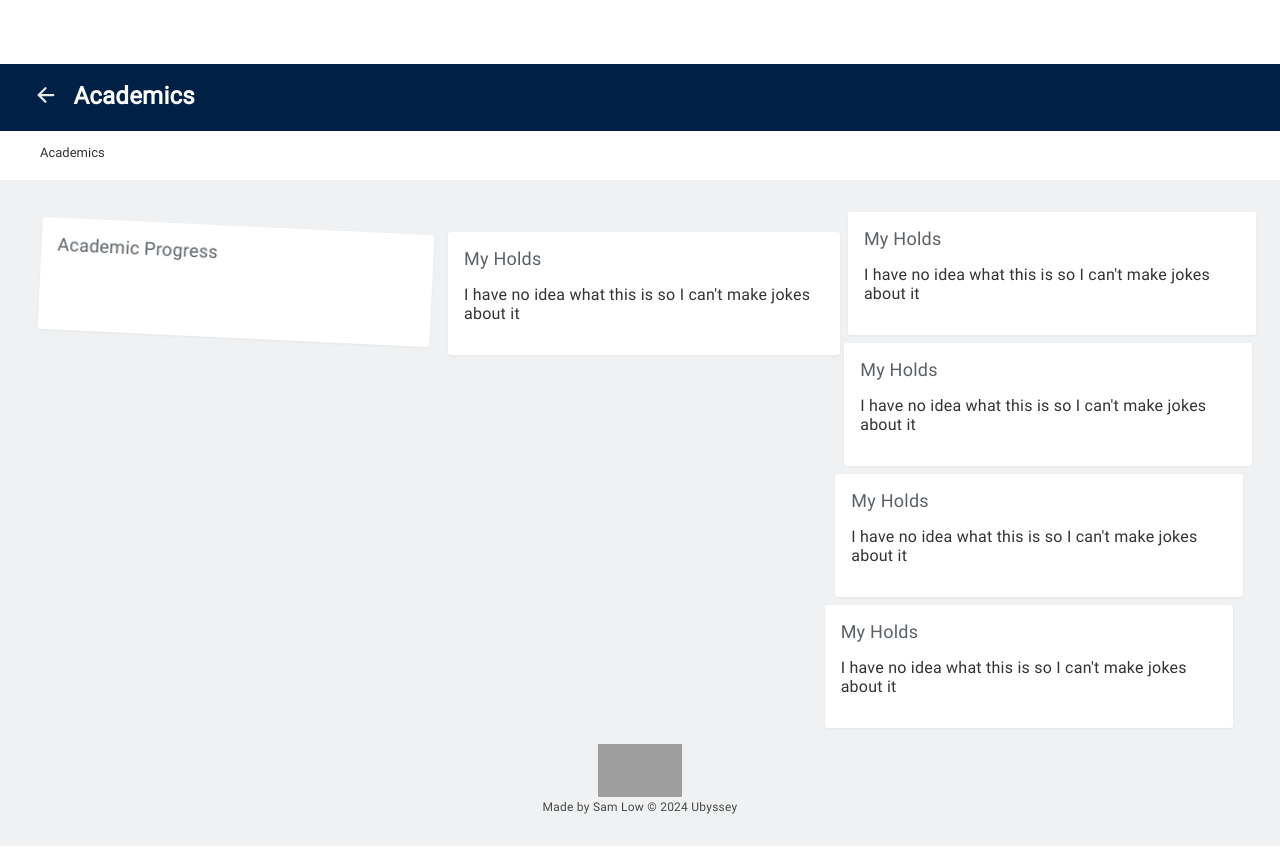
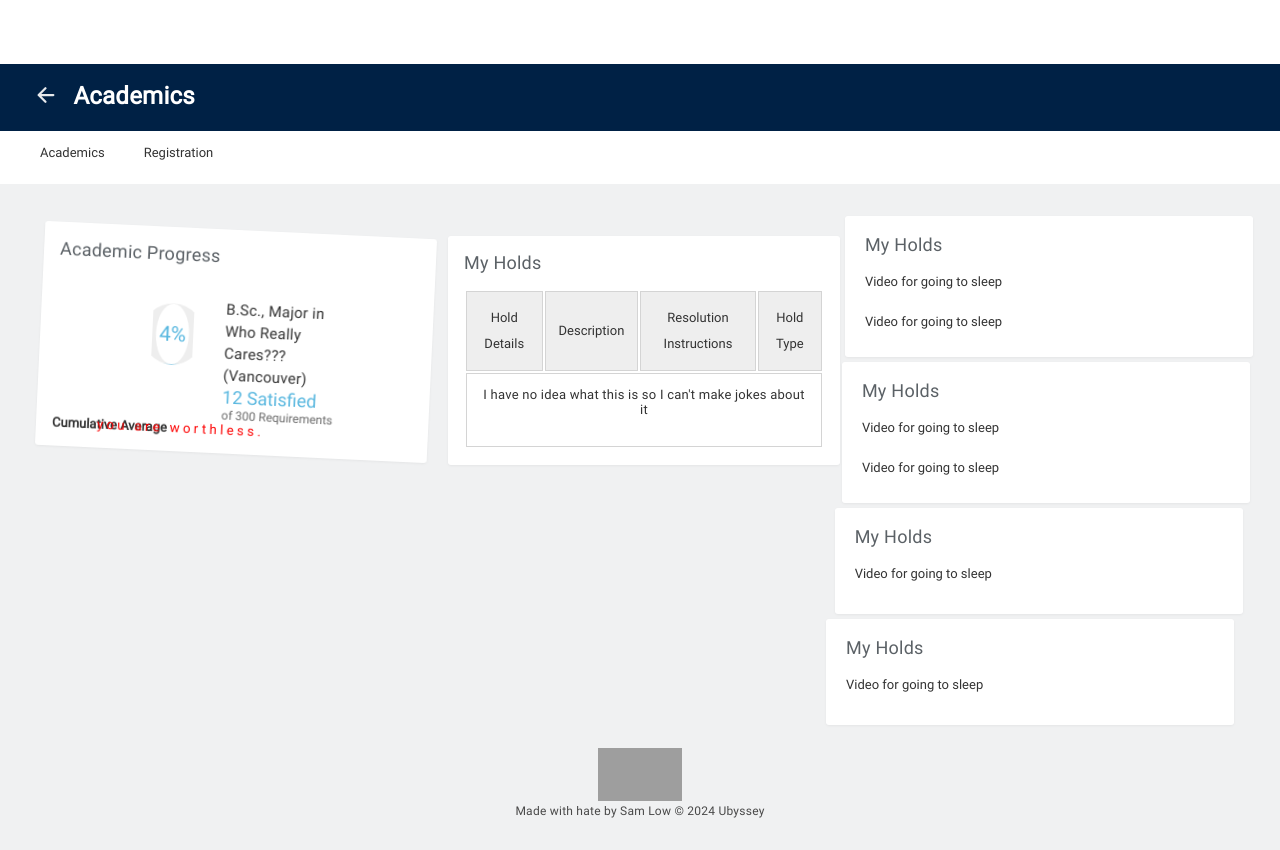
Before and after one commit to ubyssey/Mock-Workday, a React (Create React App) app: page /academics in a window 1280 px wide. Built offline with nearby package versions, Linux system fonts and the light colour scheme; grey boxes are pictures that could not be loaded.

Commit message:
Sorta finish academics and registration page

```diff
--- a/src/Academics.js
+++ b/src/Academics.js
@@ -8,14 +8,15 @@ export function Academics() {
             </div>
             <div className="tabmenu">
                 <ul>
-                    <li>Academics</li>
+                <li><Link to={"/academics/"}>Academics</Link></li>
+                    <li><Link to={"/academics/registration"}>Registration</Link></li>
                 </ul>
             </div>
             <Outlet />
 
             <footer>
                 <img src="https://wd10.myworkday.com/wday/asset/pex/images/workday-logo.svg"></img>
-                <p>Made by Sam Low © 2024 Ubyssey</p>
+                <p>Made with hate by Sam Low © 2024 Ubyssey</p>
             </footer>
         </div>
     );
@@ -26,28 +27,125 @@ export function AcademicsIndex() {
         <div className="section-container">
             <div className="section-box progress">
                 <h2>Academic Progress</h2>
+                <div class="progress-flex">
+                    <div class="progress-circle">
+                        <div class="progress-circle-filled"></div>
+                        <div id="progress-inner" class="progress-circle-inner">4%</div>
+                    </div>
+                    <div>
+                        <h3>B.Sc., Major in Who Really Cares??? (Vancouver)</h3>
+                        <div class="satisfied">12 Satisfied</div>
+                        <div class="out-of">of 300 Requirements</div>
+                    </div>
+                </div>
+                <div class="average"><b>Cumulative Average</b> <span>you are worthless.</span></div>
             </div>
             <div className="section-box holds">
                 <h2>My Holds</h2>
-                <p>I have no idea what this is so I can't make jokes about it</p>
+                <table>
+                    <tr>
+                        <th>Hold Details</th>
+                        <th>Description</th>
+                        <th>Resolution Instructions</th>
+                        <th>Hold Type</th>
+                    </tr>
+                    <tr>
+                        <td colspan="4"><p>I have no idea what this is so I can't make jokes about it</p></td>
+                    </tr>
+                </table>
             </div>
-            <div className="records">
+            <div className="records links">
                 <ul>
                     <li className="section-box records-first">
                         <h2>My Holds</h2>
-                        <p>I have no idea what this is so I can't make jokes about it</p>
+                        <ul>
+                            <li><a href="/">Video for going to sleep</a></li>
+                            <li><a href="/">Video for going to sleep</a></li>
+                        </ul>
                     </li>
                     <li className="section-box records-second">
                         <h2>My Holds</h2>
-                        <p>I have no idea what this is so I can't make jokes about it</p>
+                        <ul>
+                            <li><a href="/">Video for going to sleep</a></li>
+                            <li><a href="/">Video for going to sleep</a></li>
+                        </ul>
                     </li>
                     <li className="section-box records-third">
                         <h2>My Holds</h2>
-                        <p>I have no idea what this is so I can't make jokes about it</p>
+                        <ul>
+                            <li><a href="/">Video for going to sleep</a></li>
+                        </ul>
                     </li>
                     <li className="section-box records-fourth">
                         <h2>My Holds</h2>
-                        <p>I have no idea what this is so I can't make jokes about it</p>
+                        <ul>
+                            <li><a href="/">Video for going to sleep</a></li>
+                        </ul>
+                    </li>
+                </ul>
+            </div>
+        </div>
+    );
+}
+
+export function RegistrationIndex() {
+    return (
+        <div className="section-container">
+            <div className="section-box appointments">
+                <h2>Registration Appointments Active and Upcoming</h2>
+                <div>
+                <table>
+                    <tr>
+                        <th></th>
+                        <th>Appointment Status</th>
+                        <th>Academic Period</th>
+                        <th>Start Time</th>
+                    </tr>
+                    <tr>
+                        <td>B. Sc., Major in Is This Really the Best Way to Start a Conversation?</td>
+                        <td>Active</td>
+                        <td>2024 - 2025 Winter Term 1 at the University of British Columbia Vancouver, Vancouver, BC, Canada V6T 1Z4</td>
+                        <td>20240612T160340Z00:00:00</td>
+                    </tr>
+                    <tr>
+                        <td></td>
+                        <td>Active</td>
+                        <td>2024 - 2025 Winter Term 2 at the University of British Columbia Vancouver, Vancouver, BC, Canada V6T 1Z4</td>
+                        <td>20240612T160340Z00:00:00</td>
+                    </tr>
+                </table>
+                </div>
+            </div>
+            <div className="section-box schedule">
+                <h2>Current Schedule</h2>
+                <p>No Courses Registered</p>
+            </div>
+            <div className="reg-links links">
+                <ul>
+                    <li className="section-box">
+                        <h2>Registration</h2>
+                        <ul>
+                            <li><a href="/">Find Course Sections???</a></li>
+                            <li><a href="/">Video for going to sleep</a></li>
+                            <li><a href="/">Video for going to sleep</a></li>
+                            <li><a href="/">Video for going to sleep</a></li>
+                        </ul>
+                    </li>
+                    <li className="section-box">
+                        <h2>Quicklinks</h2>
+                        <ul>
+                            <li><a href="/">Video for going to sleep</a></li>
+                            <li><a href="/">Video for going to sleep</a></li>
+                        </ul>
+                    </li>
+                    <li className="section-box">
+                        <h2>Quicklinks</h2>
+                        <ul>
+                            <li><a href="/">Video for going to sleep</a></li>
+                            <li><a href="/">Video for going to sleep</a></li>
+                            <li><a href="/">Video for going to sleep</a></li>
+                            <li><a href="/">Video for going to sleep</a></li>
+                        </ul>
                     </li>
 
                 </ul>
--- a/src/App.css
+++ b/src/App.css
@@ -177,6 +177,17 @@ footer img {
   vertical-align: middle;
   display: inline-block;
   line-height: 44px;
+  margin-right: 3em;
+  border-bottom: 4px solid transparent;
+}
+
+.tabmenu ul li a {
+  color: inherit;
+  text-decoration: none;
+}
+
+.tabmenu ul li.selected {
+  border-color: #005dba;
 }
 
 .section-container {
@@ -193,6 +204,11 @@ footer img {
   box-shadow: 0 1px 3px 0 rgba(10, 22, 29, 0.05);
 }
 
+div.section-box {
+  padding: 1em;
+  background-color: white;
+}
+
 .section-box h2, .section-box p {
   margin-bottom: 1rem;
 }
@@ -203,11 +219,88 @@ footer img {
   font-size: 18px;
 }
 
+.section-box p, .section-box table {
+  font-size: 13px;
+}
+
 .progress {
   width: 30%;
   padding: 1em;
   background-color: white;
   animation: progress-intro 2s 1, progress-idle 1.5s 2s infinite;
+}
+
+.progress h3 {
+  margin: 0 6em 0 0;
+
+  font-size: 15px;
+  line-height: 22px;
+  font-weight: 500;
+}
+
+.progress .satisfied {
+  font-size: 18px;
+  color: #58b7df;
+  line-height: 22px;
+}
+
+.progress .out-of {
+  color: dimgray;
+  font-size: 12px;
+}
+
+.progress .average {
+  font-size: 13px;
+}
+
+.progress .average span {
+  margin-left: 40px;
+  animation: flashing-average 0.25s alternate-reverse infinite ease-in-out;
+  position: absolute;
+  left: 50%;
+  transform: translateX(-50%);
+  width: 350px;
+}
+
+.progress-flex {
+  display: flex;
+  margin-top: 2em;
+}
+
+.progress-circle {
+  width: 90px;
+  position: relative;
+  background-color: #EEE;
+  margin: 0 2em 3em 6em;
+  aspect-ratio: 1;
+  clip-path: circle(50%);
+}
+
+.progress-circle-inner {
+  position: absolute;
+  width: 80%;
+  border-radius: 100%;
+  aspect-ratio: 1;
+  left: 50%;
+  top: 50%;
+  transform: translate(-50%, -50%);
+  background-color: white;
+
+  text-align: center;
+  line-height: 60px;
+  color: #58b7df;
+  font-size: 1.3em;
+}
+
+.progress-circle-filled {
+  height: 15px;
+  width: 100px;
+  position: fixed;
+  bottom: 4.5em;
+  left: 6em;
+  transform-origin: top;
+  background-color: #58b7df;
+  animation: progress-filled-intro 1.25s 3 linear, progress-filled-shake 3s 3.75s infinite alternate ease-in-out;
 }
 
 .holds {
@@ -218,24 +311,48 @@ footer img {
   animation: holds-intro 0.5s 1, holds-idle 1.5s 0.5s infinite alternate;
 }
 
-.records {
+.links {
   position: absolute;
   width: 34%;
   right: 0;
-  animation: records-intro 3s 1;
 }
 
-.records ul {
+.links ul {
   padding: 0;
   margin: 0;
   list-style: none;
 }
 
-.records ul li {
+.links ul li {
   position: relative;
-  padding: 1em;
+  margin-bottom: 5px;
+  font-size: 13px;
   background-color: white;
-  margin-bottom: 0.5em;
+}
+.links li.section-box {
+  padding: 1em 0;
+}
+
+.links h2 {
+  padding: 5px 20px 10px 20px;
+  margin: 0;
+}
+
+.links ul li a {
+  display: block;
+  padding: 0.75em 20px;
+  width: 100%;
+  box-sizing: border-box;
+  color: inherit;
+  text-decoration: none;
+}
+.links ul li a:hover {
+  background-color: #EEE;
+  color: inherit;
+}
+
+.records {
+  animation: records-intro 3s 1;
 }
 
 .records-first {
@@ -251,6 +368,27 @@ footer img {
 }
 .records-fourth {
   animation: records-items 0.5s 0.3s infinite alternate ease-in-out;
+}
+
+@keyframes flashing-average {
+  0% {color: #470202; letter-spacing: -0.1em; font-size: 40px;}
+  100% {color: red; letter-spacing: 0.25em; font-size: 13px;}
+}
+
+@keyframes progress-filled-intro {
+  0% {transform: rotate(0);}
+  25% {transform: rotate(30deg);}
+  75% {transform: rotate(-30deg);}
+  100% {transform: rotate(0);}
+}
+
+@keyframes progress-filled-shake {
+  0% {height: 15px; transform: rotate(0);}
+  15% {height: 17px; transform: rotate(3deg);}
+  30% {transform: rotate(-3deg);}
+  50% {height: 14px;transform: rotate(0);}
+  80% {height: 20px; transform: rotate(3deg);}
+  100% {height: 15px; transform: rotate(-3deg);}
 }
 
 @keyframes progress-intro {
@@ -289,3 +427,68 @@ footer img {
   0% {left: -1em}
   100% {left: 1em}
 }
+
+
+/* Registration */
+.appointments {
+  width: 30%;
+  height: 30%;
+  padding: 1em;
+  left: 0;
+  background-color: white;
+  animation: registration-wait 6s 1, registration-intro 6s 6s 1 ease-out;
+}
+
+.appointments div {
+  width: 100%;
+  overflow: auto;
+  height: 70%;
+  box-sizing: border-box;
+}
+
+.appointments table {
+  width: 1000px;
+  margin: 1em;
+}
+
+.appointment-page{
+  left: 50%;
+  transform: translateX(-50%);
+}
+
+.section-box th {
+  border: 1px solid rgb(212, 212, 212);
+  padding: 1em;
+  line-height: 2em;
+  background-color: #EEE;
+  font-weight: 500;
+}
+
+.section-box table td {
+  padding: 1em;
+  border: 1px solid rgb(212, 212, 212);
+  text-align: center;
+}
+
+
+@keyframes registration-intro {
+  0% {opacity: 0; top: 100%; touch-action: none; pointer-events: none;}
+  100% {opacity: 100%; top: 0; touch-action: auto; pointer-events: auto;}
+}
+
+@keyframes registration-wait {
+  0% {opacity: 0;}
+  100% {opacity: 0;}
+}
+
+.schedule {
+  width: 30%;
+  padding: 1em;
+  left: calc(30% + 3em);
+  background-color: white;
+  animation: registration-wait 15s 1, registration-intro 6s 12s 1 ease-out;
+}
+
+.reg-links {
+  animation: registration-intro 6s 1 ease-out;
+}
--- a/src/Home.js
+++ b/src/Home.js
@@ -51,7 +51,7 @@ export default function Home() {
             </div>
             <footer>
                 <img src="https://wd10.myworkday.com/wday/asset/pex/images/workday-logo.svg"></img>
-                <p>Made by Sam Low © 2024 Ubyssey</p>
+                <p>Made with hate by Sam Low © 2024 Ubyssey</p>
             </footer>
         </div>
     );
--- a/src/Registration.js
+++ b/src/Registration.js
@@ -8,6 +8,36 @@ export default function Registration() {
                 <h1><Link to={"/"}><ion-icon name="arrow-back-outline"></ion-icon></Link> Registration Appointments Active and Upcoming</h1>
             </div>
 
+            <div className="section-container">
+
+                <div className="section-box appointment-page">
+                    <h2>Registration Appointments Active and Upcoming</h2>
+                    <div>
+                    <table>
+                        <tr>
+                            <th></th>
+                            <th>Appointment Status</th>
+                            <th>Academic Period</th>
+                            <th>Start Time</th>
+                        </tr>
+                        <tr>
+                            <td>B. Sc., Major in Is This Really the Best Way to Start a Conversation?</td>
+                            <td>Active</td>
+                            <td>2024 - 2025 Winter Term 1 at the University of British Columbia Vancouver, Vancouver, BC, Canada V6T 1Z4</td>
+                            <td>20240612T160340Z00:00:00</td>
+                        </tr>
+                        <tr>
+                            <td></td>
+                            <td>Active</td>
+                            <td>2024 - 2025 Winter Term 2 at the University of British Columbia Vancouver, Vancouver, BC, Canada V6T 1Z4</td>
+                            <td>20240612T160340Z00:00:00</td>
+                        </tr>
+                    </table>
+                    </div>
+                </div>
+
+            </div>
+
             </div>
             <footer>
                 <img src="https://wd10.myworkday.com/wday/asset/pex/images/workday-logo.svg"></img>
--- a/src/index.js
+++ b/src/index.js
@@ -7,7 +7,7 @@ import reportWebVitals from './reportWebVitals';
 import Home from './Home';
 import Nav from './Nav';
 import Registration from './Registration';
-import {Academics, AcademicsIndex} from './Academics'
+import {Academics, AcademicsIndex, RegistrationIndex} from './Academics'
 
 const root = ReactDOM.createRoot(document.getElementById('root'));
 root.render(
@@ -19,6 +19,7 @@ root.render(
       <Route path="/vt0FtpYcOn1z9hxG7zw0fUcKYOul9nTQLqvxXgZvlqWgAQWs3E1nrgR2KPVgTCqzF86" element={<Registration />} />
       <Route path="/academics" element={<Academics />}>
         <Route index element={<AcademicsIndex />} />
+        <Route path="/academics/registration" element={<RegistrationIndex />} />
       </Route>
     </Routes>
     </BrowserRouter>
```
